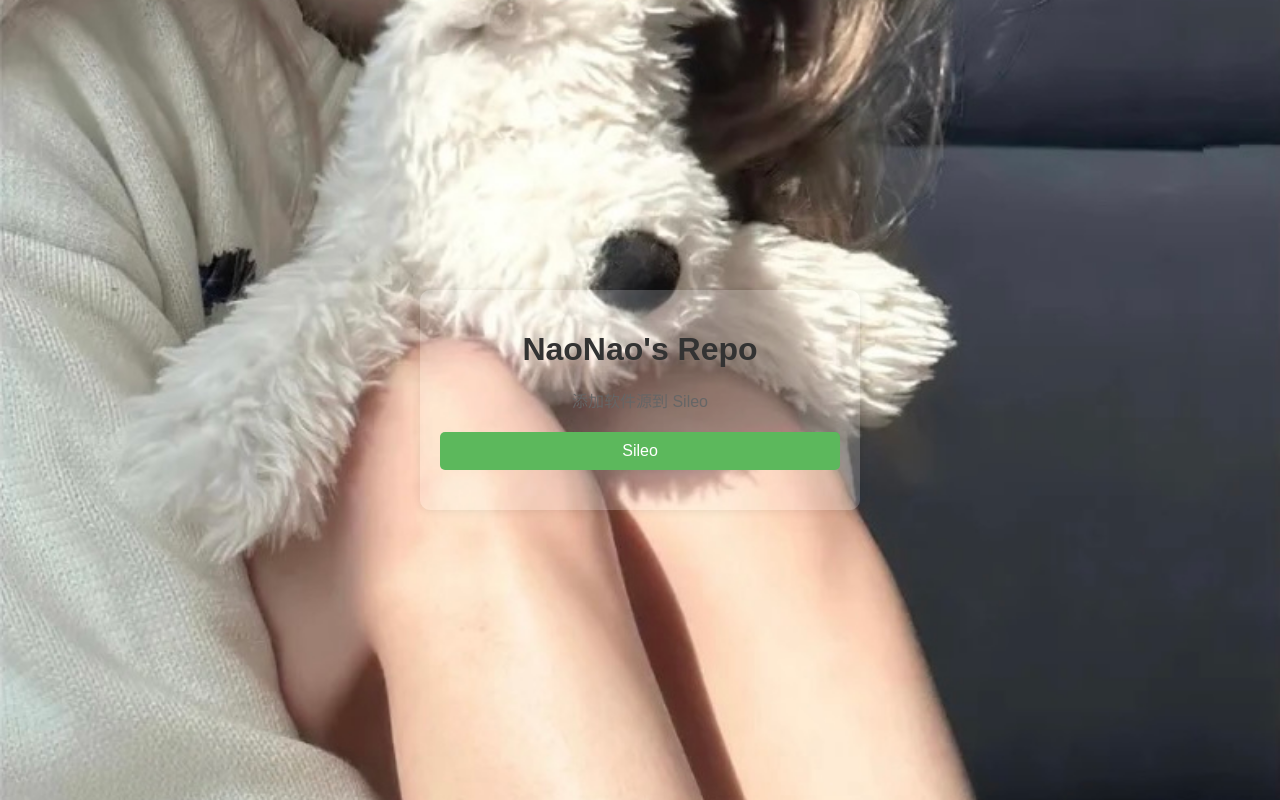
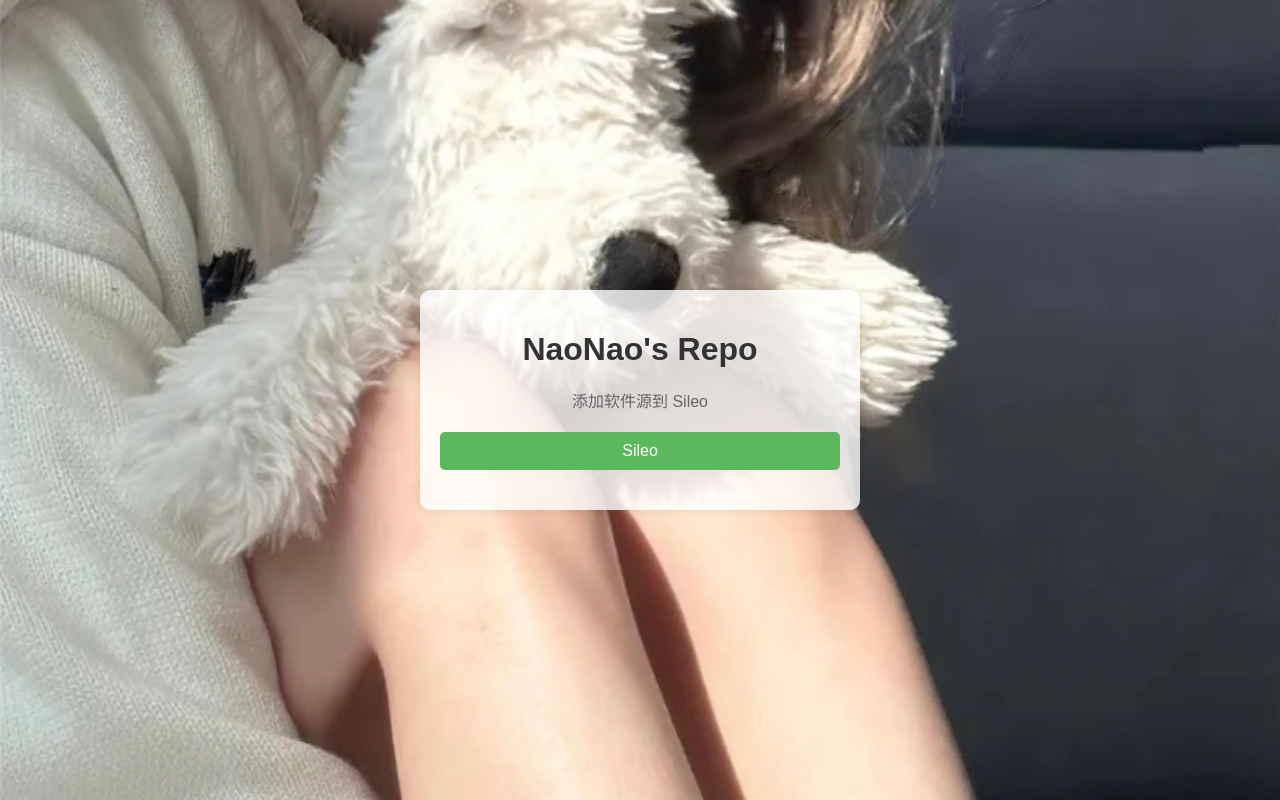
Before and after one commit to NaoNao29/repo, a plain HTML site: page index.html in a window 1280 px wide. Drawn offline with Linux system fonts and the light colour scheme.

Commit message:
Update index.html

```diff
--- a/index.html
+++ b/index.html
@@ -21,7 +21,7 @@
             flex-direction: column;
         }
         .main-bg {
-            background-color: rgba(255, 255, 255, 0.2); /* 半透明背景 */
+            background-color: rgba(255, 255, 255, 0.8); /* 半透明背景 */
             padding: 20px;
             border-radius: 10px;
             box-shadow: 0 0 10px rgba(0,0,0,0.1);
```
